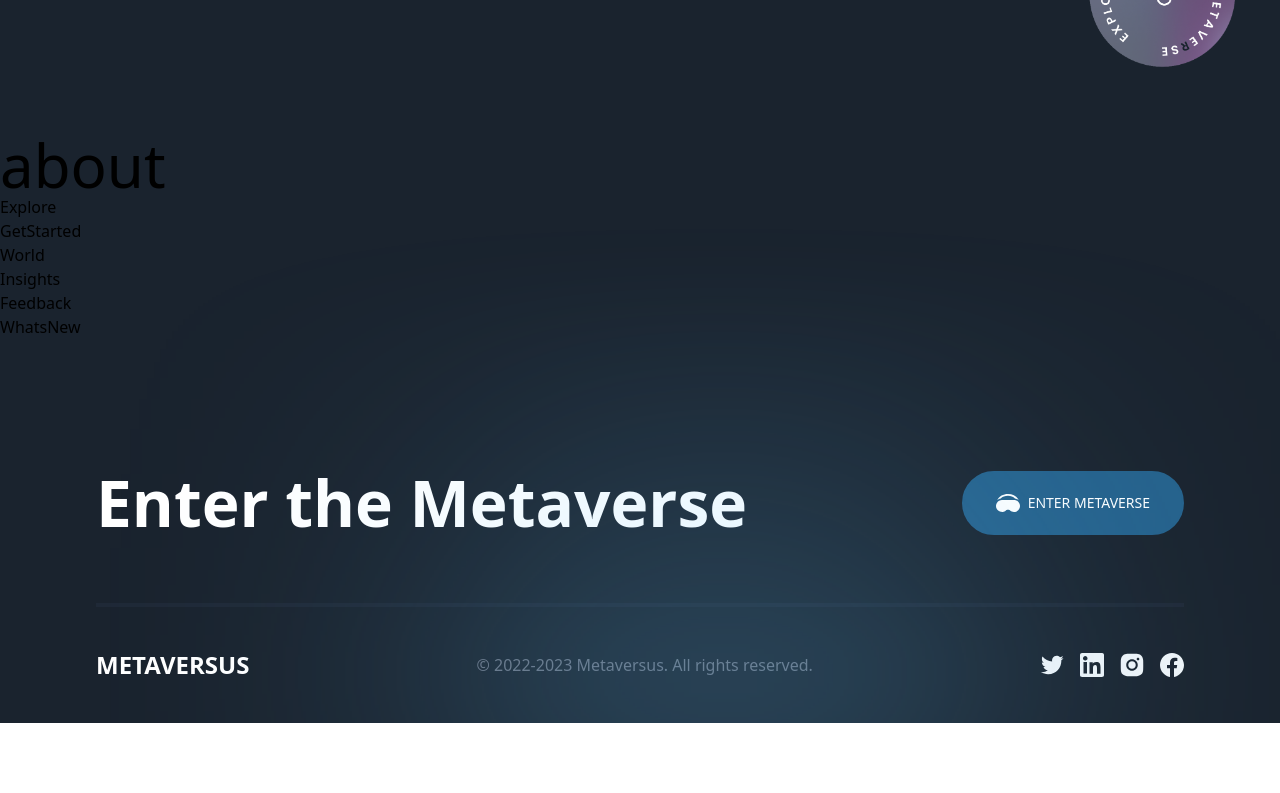
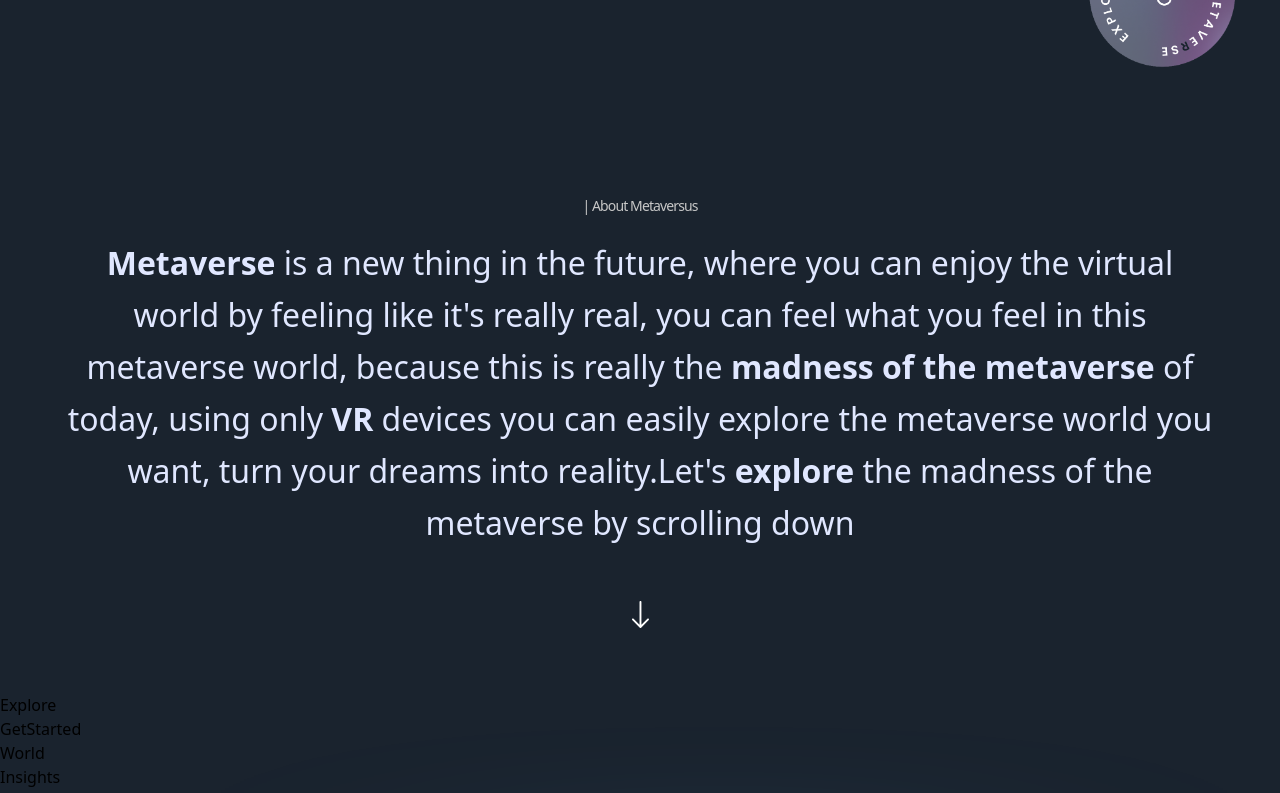
Before and after one commit to Shajwan-Namiq/Metaversus_project, a Next.js app: page / in a window 1280 px wide. Shown: the part 980-1773 px from the top of the page. Before the commit the page ends 1703 px from the top, so only its background shows below. Built offline with nearby package versions, Linux system fonts and the light colour scheme; a web font is replaced by a local one.

Commit message:
adding About section

```diff
--- a/components/CustomText.js
+++ b/components/CustomText.js
@@ -1,7 +1,18 @@
-import React from 'react'
+"use client";
 
-export default function CustomText() {
-  return (
-    <div>CustomText</div>
-  )
-}
+import { motion } from "framer-motion";
+import { textContainer, textVariant2 } from "../utils/motion";
+import React from "react";
+
+export const TypingText = ({ title }) => (
+  <motion.p
+    variants={textContainer}
+    className={`font-normal text-[14px] text-secondary-white `}
+  >
+    {Array.from(title).map((letter, index) => (
+      <motion.span variants={textVariant2} key={index}>
+        {letter === " " ? "\u00A0" : letter}
+      </motion.span>
+    ))}
+  </motion.p>
+);
--- a/sections/About.jsx
+++ b/sections/About.jsx
@@ -1,13 +1,59 @@
 "use client";
+
+import { motion } from "framer-motion";
+import { TypingText } from "../components/CustomText";
+
+import styles from "../styles";
+import { fadeIn, staggerContainer } from "../utils/motion";
 
 import React from "react";
 
 const About = () => {
   return (
     <>
-      <div>
-        <p className="text-6xl">about</p>
-      </div>
+      <motion.div
+        variants={staggerContainer}
+        initial="hidden"
+        whileInView="show"
+        viewport={{ once: false, amount: 0.25 }}
+        className="flex-col"
+      >
+        <div
+          className={`${styles.padding}   flex-col justify-center items-center flex-shrink`}
+        >
+          <h2 className="text-center mb-6 font-sans text-3xl font-bold tracking-tight text-white sm:text-4xl sm:leading-none">
+            <TypingText title="| About Metaversus" />
+          </h2>
+
+          <motion.p
+            variants={fadeIn("up", "tween", 0.2, 1)}
+            className="mb-6 text-base  text-center text-indigo-100 md:text-[32px] leading-relaxed"
+          >
+            <span className="font-extrabold">Metaverse</span> is a new thing in
+            the future, where you can enjoy the virtual world by feeling like
+            it's really real, you can feel what you feel in this metaverse
+            world, because this is really the{" "}
+            <span className="font-extrabold">madness of the metaverse </span>of
+            today, using only <span className="font-extrabold">VR</span> devices
+            you can easily explore the metaverse world you want, turn your
+            dreams into reality.Let's{" "}
+            <span className="font-extrabold">explore</span> the madness of the
+            metaverse by scrolling down{" "}
+          </motion.p>
+
+        <div className="flex justify-center">
+            <motion.img
+            variants={fadeIn("up", "tween", 0.3, 1)}
+            src="/arrow-down.svg"
+            alt="arrow down"
+            className="w-[18px] h-[28px]  object-contain mt-[28px]"
+          />
+        </div>
+
+
+
+        </div>
+      </motion.div>
     </>
   );
 };
--- a/styles/navbar.css
+++ b/styles/navbar.css
@@ -97,6 +97,7 @@
                height: 50px;
                width: 50px;
                vertical-align: bottom;
+               color: #11101D;
            }
 
            .mglass {
--- a/utils/motion.js
+++ b/utils/motion.js
@@ -87,3 +87,48 @@ export const footerVariants = {
     },
   },
 };
+
+
+export const textContainer = {
+  hidden: {
+    opacity: 0,
+  },
+  show: (i = 1) => ({
+    opacity: 1,
+    transition: { staggerChildren: 0.1, delayChildren: i * 0.1 },
+  }),
+};
+
+export const textVariant2 = {
+  hidden: {
+    opacity: 0,
+    y: 20,
+  },
+  show: {
+    opacity: 1,
+    y: 0,
+    transition: {
+      type: "tween",
+      ease: "easeIn",
+    },
+  },
+};
+
+ export const fadeIn = (direction, type, delay, duration) => ({
+   hidden: {
+     x: direction === "left" ? 100 : direction === "right" ? -100 : 0,
+     y: direction === "up" ? 100 : direction === "down" ? -100 : 0,
+     opacity: 0,
+   },
+   show: {
+     x: 0,
+     y: 0,
+     opacity: 1,
+     transition: {
+       type,
+       delay,
+       duration,
+       ease: "easeOut",
+     },
+   },
+ });
```
